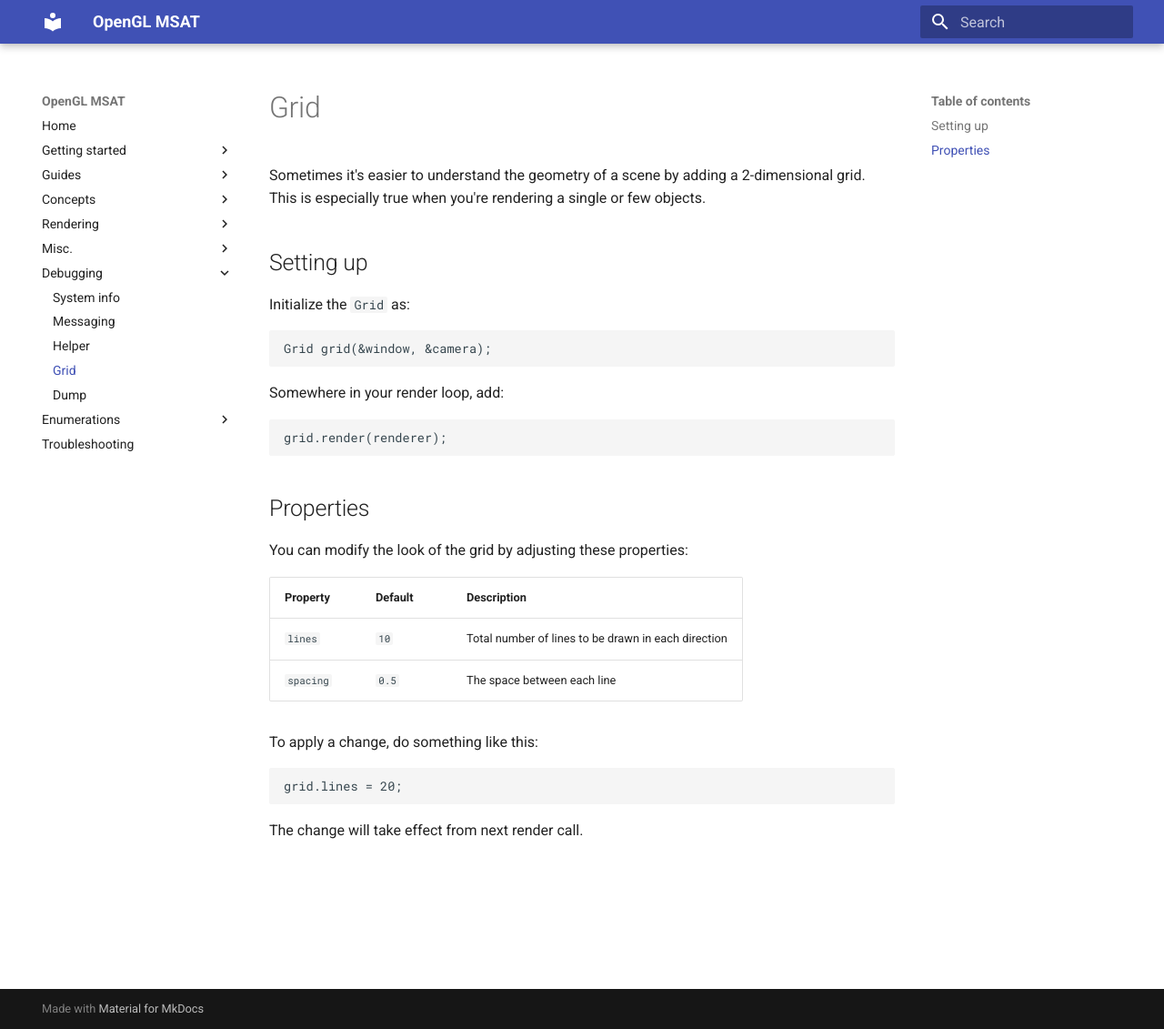
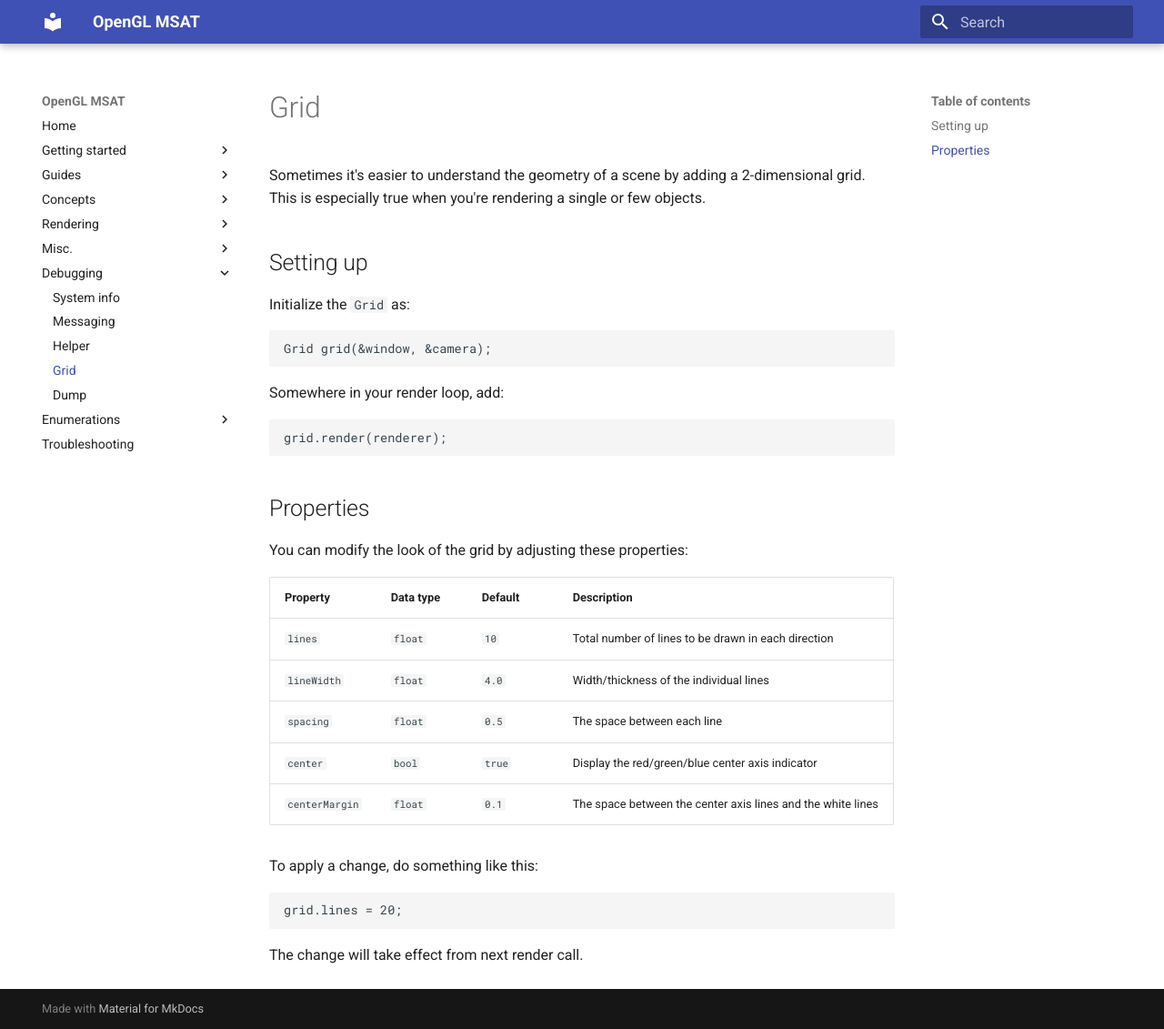
Before and after one commit to markhj/opengl-msat, an MkDocs documentation site: the page built from docs/tools/grid.md, in a window 1280 px wide and 1131 px high. Shown: the whole window at 91% size. Built offline with MkDocs 1.6.1 and Material for MkDocs 9.7.7, drawn with Linux system fonts in a browser that asks for light colours.

Commit message:
Improvements to Grid

```diff
--- a/docs/tools/grid.md
+++ b/docs/tools/grid.md
@@ -21,10 +21,13 @@ grid.render(renderer);
 
 You can modify the look of the grid by adjusting these properties:
 
-| Property | Default | Description |
-| --- | --- | --- |
-| ``lines`` | ``10`` | Total number of lines to be drawn in each direction |
-| ``spacing`` | ``0.5`` | The space between each line |
+| Property         | Data type       | Default  | Description                                                 |
+|------------------|-----------------|----------|-------------------------------------------------------------|
+| ``lines``        | ``float``       | ``10``   | Total number of lines to be drawn in each direction         |
+| ``lineWidth``    | ``float``       | ``4.0``  | Width/thickness of the individual lines                     |
+| ``spacing``      | ``float``       | ``0.5``  | The space between each line                                 |
+| ``center``       | ``bool`` | ``true`` | Display the red/green/blue center axis indicator            |
+| ``centerMargin`` | ``float``       | ``0.1``  | The space between the center axis lines and the white lines |
 
 To apply a change, do something like this:
 
```
Also changed, not shown: 2 other files.
